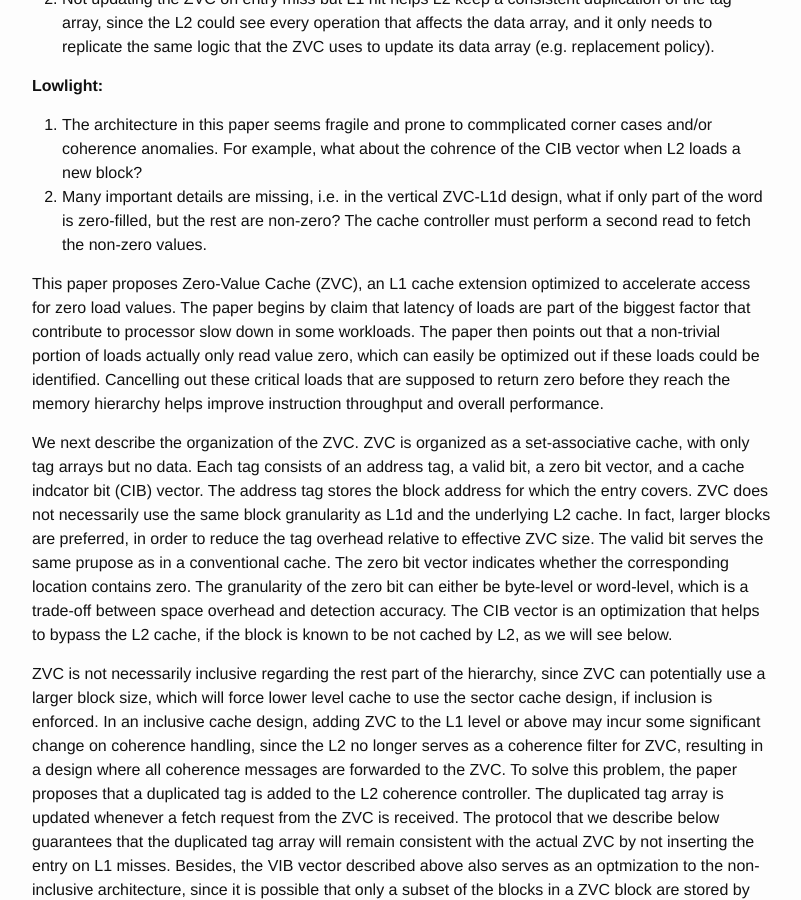
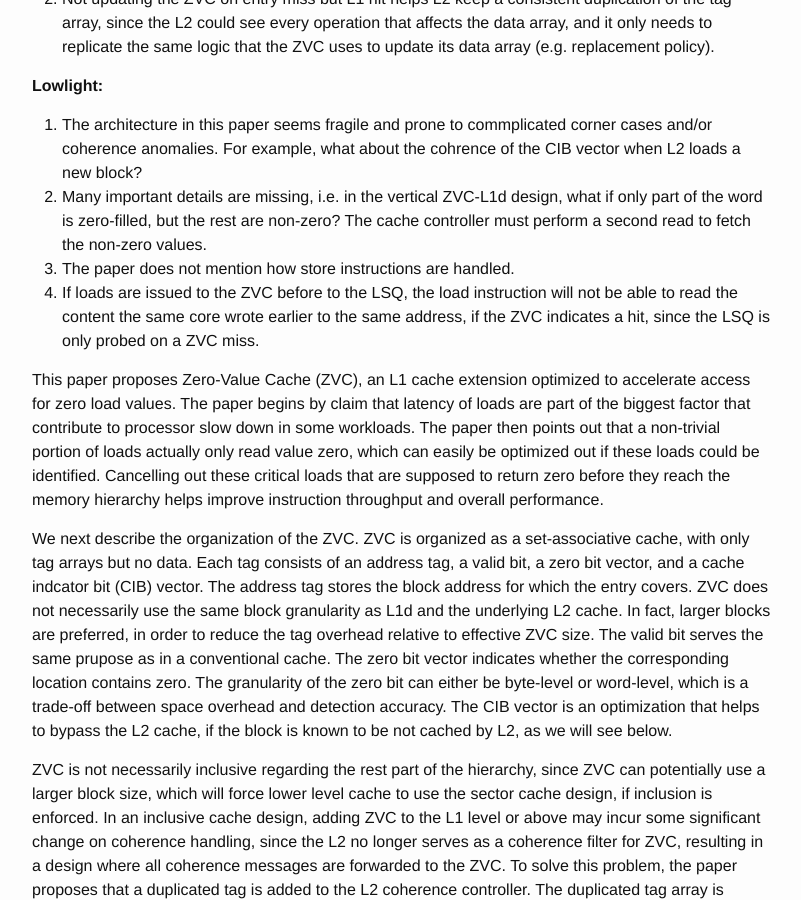
Before and after one commit to wangziqi2013/wangziqi2013.github.io, a Jekyll site: the page built from _posts/2020-06-26-zvc.markdown, in a window 1280 px wide and 900 px high, scrolled down 607 px. Shown: the whole window, without its empty margins (238-1039 px from the left). Built offline with Jekyll 4.4.1, drawn with Linux system fonts in a browser that asks for light colours.

Commit message:
Adding lowlight

```diff
--- a/_posts/2020-06-26-zvc.markdown
+++ b/_posts/2020-06-26-zvc.markdown
@@ -28,6 +28,9 @@ version_mgmt:
    For example, what about the cohrence of the CIB vector when L2 loads a new block?
 2. Many important details are missing, i.e. in the vertical ZVC-L1d design, what if only part of the word is zero-filled,
    but the rest are non-zero? The cache controller must perform a second read to fetch the non-zero values.
+3. The paper does not mention how store instructions are handled.
+4. If loads are issued to the ZVC before to the LSQ, the load instruction will not be able to read the content the
+   same core wrote earlier to the same address, if the ZVC indicates a hit, since the LSQ is only probed on a ZVC miss.
 
 This paper proposes Zero-Value Cache (ZVC), an L1 cache extension optimized to accelerate access for zero load values.
 The paper begins by claim that latency of loads are part of the biggest factor that contribute to processor slow down
```
